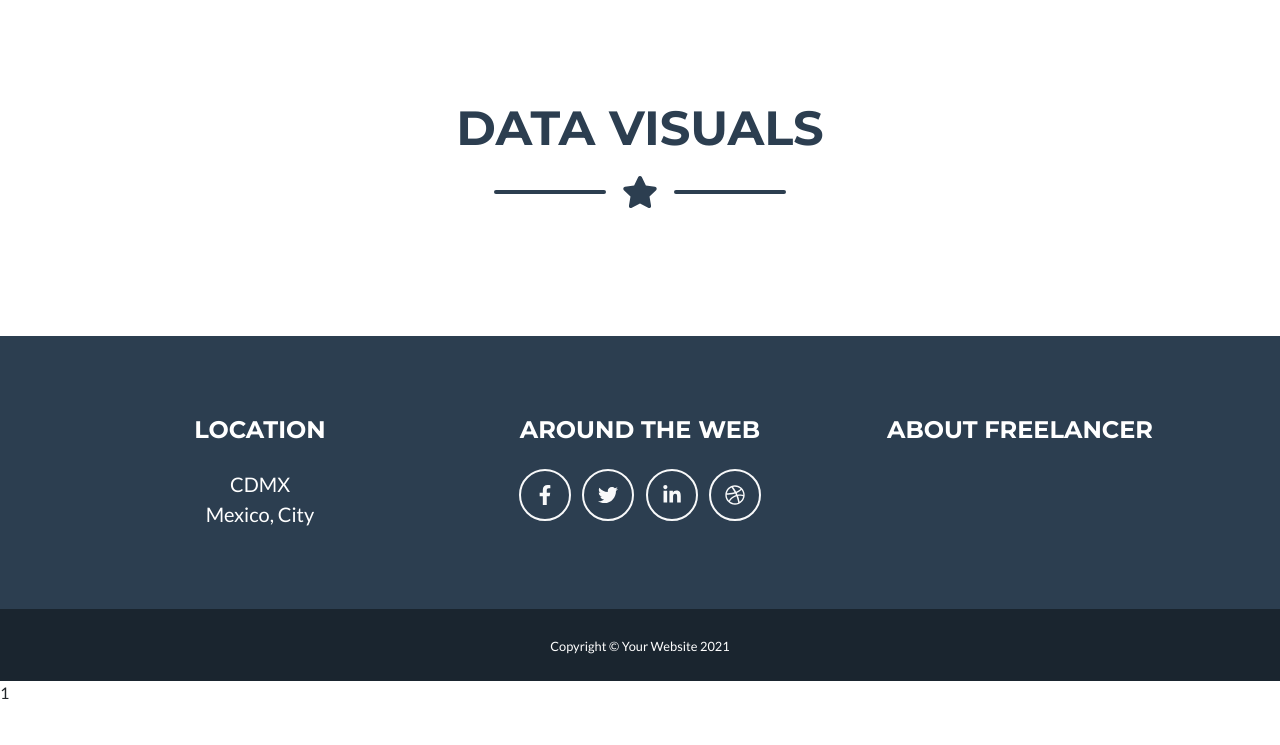
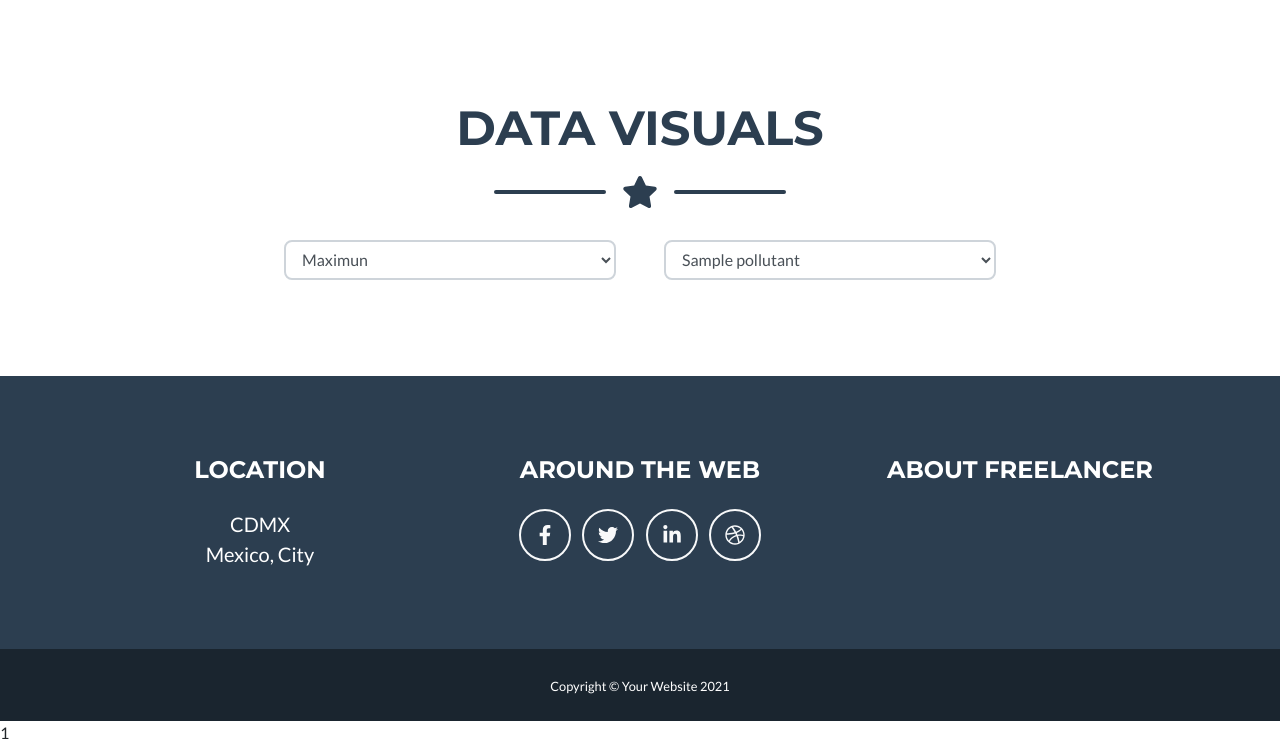
Before and after one commit to NestorMonroy/dataAnalysis, a Django app: template templates/airpollution/welcome.html in a window 1280 px wide. Shown: the part 1118-1863 px from the top of the page. Before the commit the page ends 1817 px from the top, so only its background shows below. Run offline with Django 3.2, Linux system fonts and the light colour scheme; the template is opened without the code that fills it: most values are stand-ins (such as "Sample title", 1, 10 or a date in 2020); some libraries are stand-ins or nearby versions.

Commit message:
[add-new] line chart with AJAX Controllers

```diff
--- a/airpollution/urls.py
+++ b/airpollution/urls.py
@@ -9,4 +9,5 @@ urlpatterns = [
     path('temp_add_colors_to_pollutants/', views.temp_add_colors_to_pollutants, name='temp_add_colors_to_pollutants'),
     path('airpollution_table_data/', views.airpollution_table_data, name='airpollution_table_data'),
     path('airpollution_visual_data1/', views.airpollution_visual_data1, name='airpollution_visual_data1'),
+    path('airpollution_visual_data2/', views.airpollution_visual_data2, name='airpollution_visual_data2'),
 ]
--- a/templates/airpollution/welcome.html
+++ b/templates/airpollution/welcome.html
@@ -125,16 +125,74 @@
     </div>
     <!-- Visuas-->
     <div class="row">
-      <div id="visual-container" class="col-lg-8 mx-auto"></div>
+      <div id="visual-container" class="col-lg-8 mx-auto">
+        <div class="row">
+          <div class="col-12 col-md-6">
+            <select class="form-control" id="chart2-summary-type">
+              <option value="max">Maximun</option>
+              <option value="min">Minimun</option>
+              <option value="avg">Average</option>
+            </select>
+          </div>
+          <div class="col-12 col-md-6">
+            <select class="form-control" id="chart2-pollutant">
+              {% for pollutant in pollutant_list  %}
+                <option value={{pollutant}}>{{pollutant}}</option>
+              {% endfor %}
+            </select>
+          </div>
+        </div>
+        <div id="chart2">
+
+        </div>
+
+      </div>
     </div>
   </div>
 </section>
 
 {% endblock %} {% block js %}
 <script>
-  let render_chart1 = function (canvas, name, labels, datasets) {
+  function renderChart(chart_type, canvas, name, labels, datasets) {
+    let scales = {};
+
+    if (chart_type === "bar") {
+      scales = {
+        xAxes: [
+          {
+            stacked: true,
+          },
+        ],
+        yAxes: [
+          {
+            stacked: true,
+          },
+        ],
+      };
+    } else if (chart_type === "line") {
+      scales = {
+        xAxes: [
+          {
+            display: true,
+            scaleLabel: {
+              display: true,
+              labelString: "Mount",
+            },
+          },
+        ],
+        yAxes: [
+          {
+            display: true,
+            scaleLabel: {
+              display: true,
+              labelString: "Value",
+            },
+          },
+        ],
+      };
+    }
     myChart = new Chart(canvas, {
-      type: "bar",
+      type: chart_type,
       data: { labels: labels, datasets: datasets },
       options: {
         title: {
@@ -147,21 +205,10 @@
           position: "nearest",
         },
         responsive: true,
-        scales: {
-          xAxes: [
-            {
-              stacked: true,
-            },
-          ],
-          yAxes: [
-            {
-              stacked: true,
-            },
-          ],
-        },
+        scales: scales,
       },
     });
-  };
+  }
 
   $(document).ready(function () {
     $.get("airpollution_table_data", function (data) {
@@ -190,9 +237,29 @@
           .attr("width", "400")
           .attr("height", "350");
         $("#visual-container").append(canvas);
-        render_chart1(canvas, chart_name, d.labels, d.datasets);
+        renderChart("bar", canvas, chart_name, d.labels, d.datasets);
       }
     });
+
+    let loadChart2 = function (summary_type, pollutans) {
+      $.get(`airpollution_visual_data2?summary_types=${summary_type}&pollutant=${pollutans}`, function (data) {
+        //console.log(data);
+        let canvas = $("<canvas />")
+          .addClass("mb-3")
+          .attr("width", "400")
+          .attr("height", "350");
+        $("#chart2").html(canvas);
+        renderChart("line", canvas, data.name, data.labels, data.datasets);
+      });
+    };
+
+    loadChart2('max', 'PM10')
+    $("#chart2-summary-type", "#chart2-pollutant").on('change', function(){
+      let summary_type = $('chart2-summary-type').val()
+      let pollutant = $('chart2-pollutant').val()
+      loadChart2(summary_type, pollutant)
+    })
+
   });
 </script>
 {% endblock %}
```
Also changed, not shown: airpollution/views.py (+66 -7 lines).
